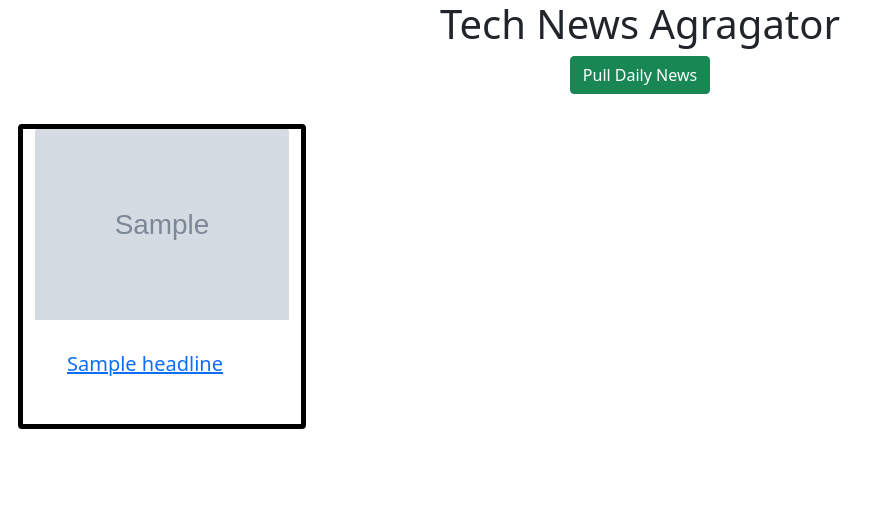
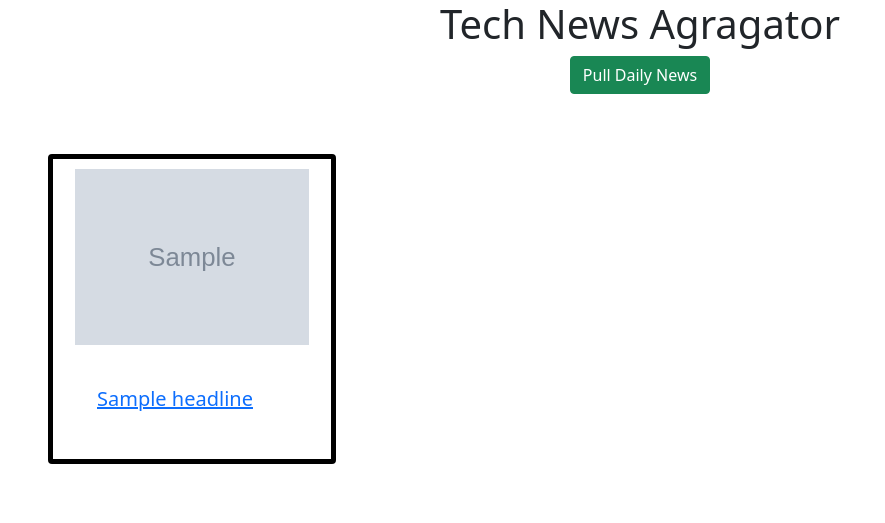
Before and after one commit to kev-the-python-dev/cyber-news-aggregator, a Django app: page / in a window 1280 px wide. Shown: the top 523 px of the page, without its empty margins (0-885 px from the left). Run offline with Django 4.2, Linux system fonts and the light colour scheme; tables that the repository leaves empty hold one stand-in row (values such as "Sample post"); grey boxes marked "Sample" are stand-in pictures.

Commit message:
added styling options to make spacing per card more readable

```diff
--- a/tech_news_aggregator/templates/news/home.html
+++ b/tech_news_aggregator/templates/news/home.html
@@ -12,12 +12,12 @@
         </center>
     </div>
 
-    <div class="card-columns" style="padding: 10px; margin: 20px">
+    <div class="card-columns" style="padding: 50px; ">
 
         {% for object in object_list %}
         {% if forloop.counter0|divisibleby:4 %} <div class="row"> {%  endif %}
-        <div class="card" style="width: 18rem; border:5px black solid;">
-        <img class="card-img-top" src="{{ object.image }}">
+        <div class="card" style="width: 18rem; border:5px black solid; margin: 10px;">
+        <img class="card-img-top" src="{{ object.image }}" style="padding: 10px;">
         <div class="card-body">
             <h5 class="card-title"><div class="card-body">
                 <a href="{{ object.url }}"><h5 class="card-title">{{object.title}} </h5></a>
```
